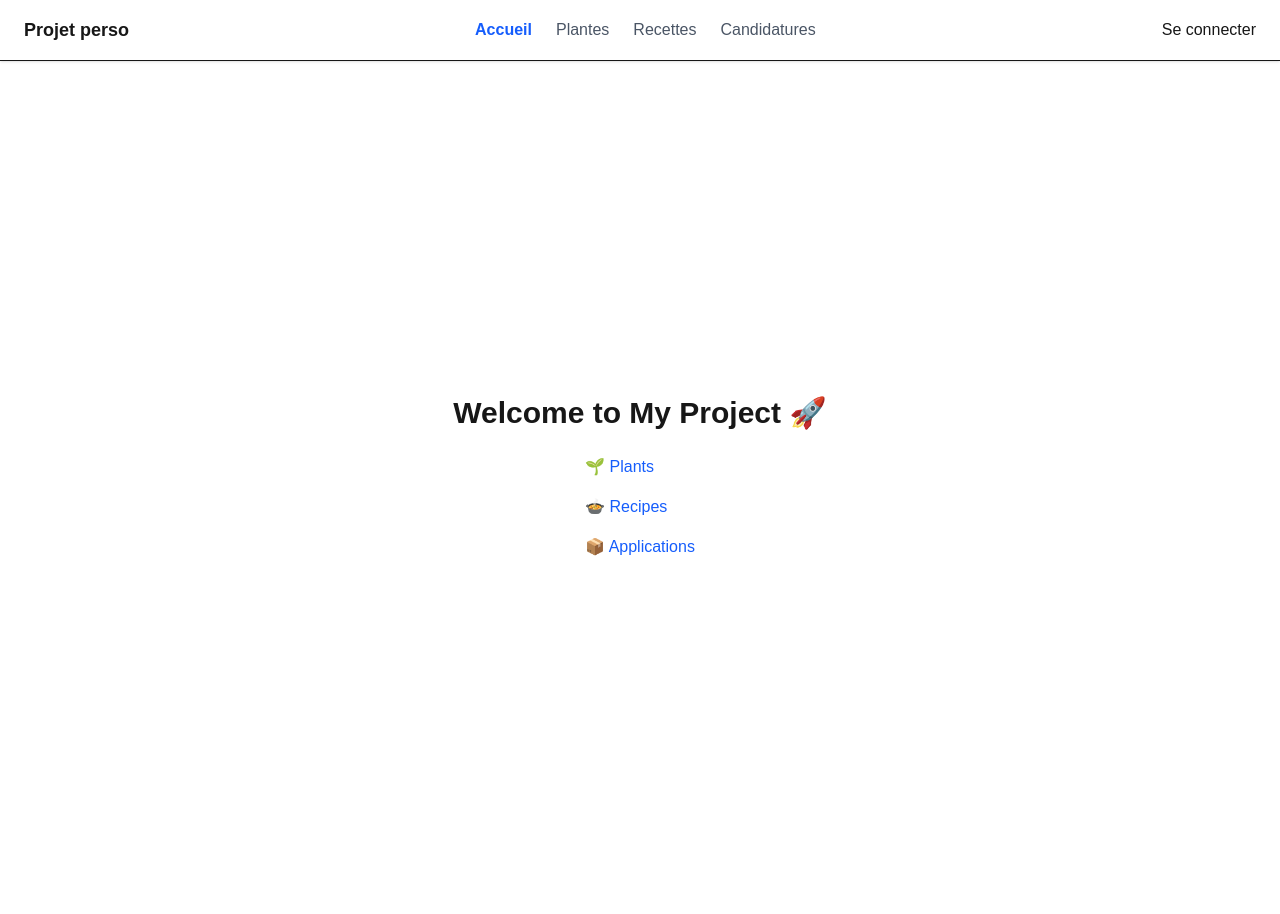
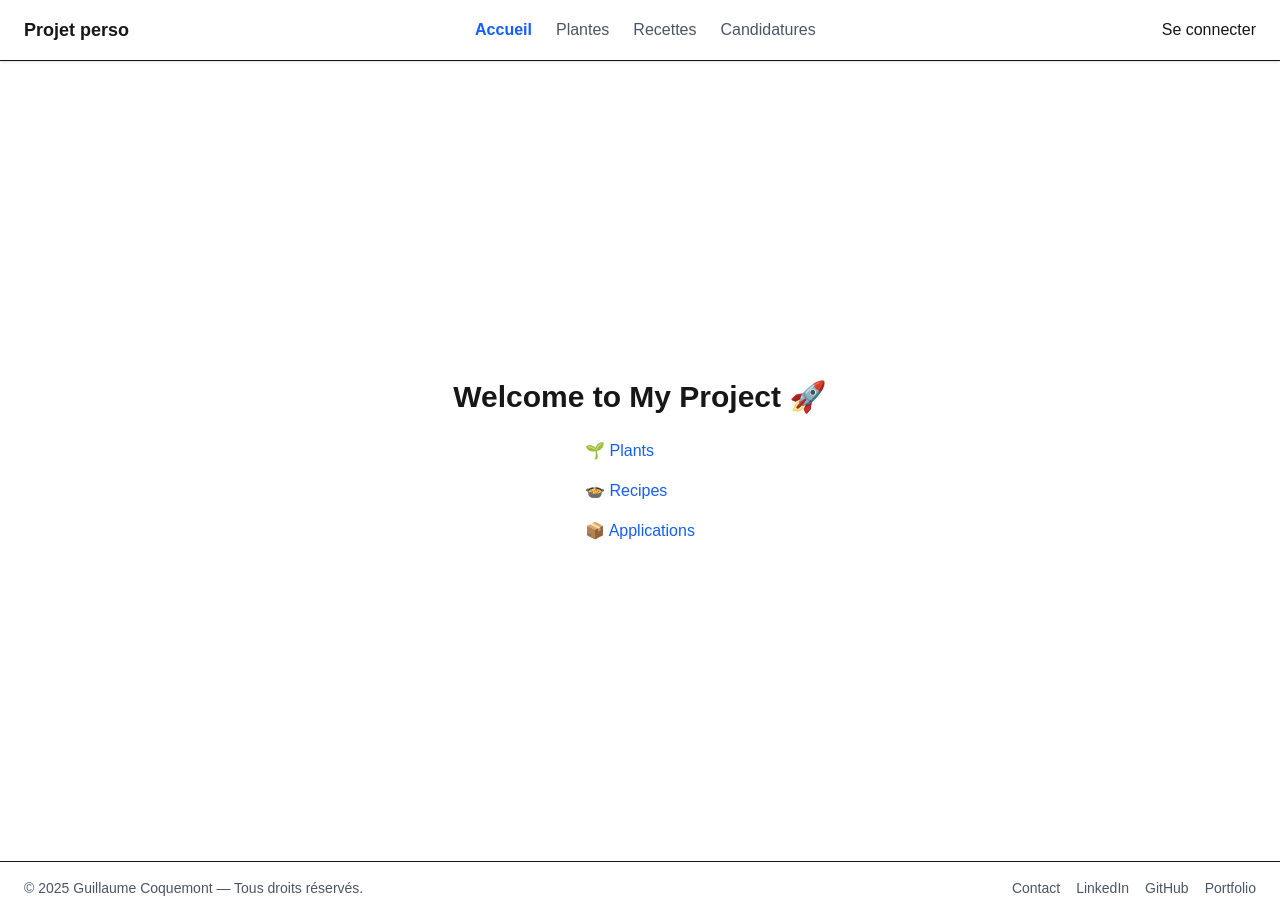
Before and after one commit to GuillaumeCoquemont/projet_perso, a Next.js app: page / in a window 1280 px wide. Before the commit the page ends 893 px from the top, so only its background shows below. Built offline with nearby package versions, Linux system fonts and the light colour scheme; no server answers.

Commit message:
feat(layout): add global footer and improve layout structure

```diff
--- /dev/null
+++ b/app/components/layout/Footer.tsx
@@ -0,0 +1,44 @@
+export default function Footer() {
+  const year = new Date().getFullYear();
+
+  return (
+    <footer className="border-t bg-white mt-auto">
+      <div className="container mx-auto px-6 py-4 text-sm text-gray-600 flex flex-col sm:flex-row items-center justify-between">
+        <p>© {year} Guillaume Coquemont — Tous droits réservés.</p>
+
+        <div className="flex gap-4 mt-2 sm:mt-0">
+          <a
+            href="mailto:contact@guillaumecoquemont.fr"
+            className="hover:text-blue-600 transition-colors"
+          >
+            Contact
+          </a>
+          <a
+            href="https://www.linkedin.com/in/guillaume-coquemont"
+            target="_blank"
+            rel="noopener noreferrer"
+            className="hover:text-blue-600 transition-colors"
+          >
+            LinkedIn
+          </a>
+          <a
+            href="https://github.com/GuillaumeCoquemont"
+            target="_blank"
+            rel="noopener noreferrer"
+            className="hover:text-blue-600 transition-colors"
+          >
+            GitHub
+          </a>
+          <a
+            href="https://guillaume-coquemont.com/"
+            target="_blank"
+            rel="noopener noreferrer"
+            className="hover:text-blue-600 transition-colors"
+          >
+            Portfolio
+          </a>
+        </div>
+      </div>
+    </footer>
+  );
+}
--- a/app/layout.tsx
+++ b/app/layout.tsx
@@ -2,6 +2,7 @@ import type { Metadata } from "next";
 import { Geist, Geist_Mono } from "next/font/google";
 import "./globals.css";
 import Header from "./components/layout/Header";
+import Footer from "./components/layout/Footer";
 
 const geistSans = Geist({
   variable: "--font-geist-sans",
@@ -27,7 +28,8 @@ export default function RootLayout({
     <html lang="fr">
       <body className={`${geistSans.variable} ${geistMono.variable} antialiased`}>
         <Header />
-        <main className="container mx-auto p-4">{children}</main>
+        <main className="min-h-screen flex flex-col">{children}</main>
+        <Footer />
       </body>
     </html>
   );
```
